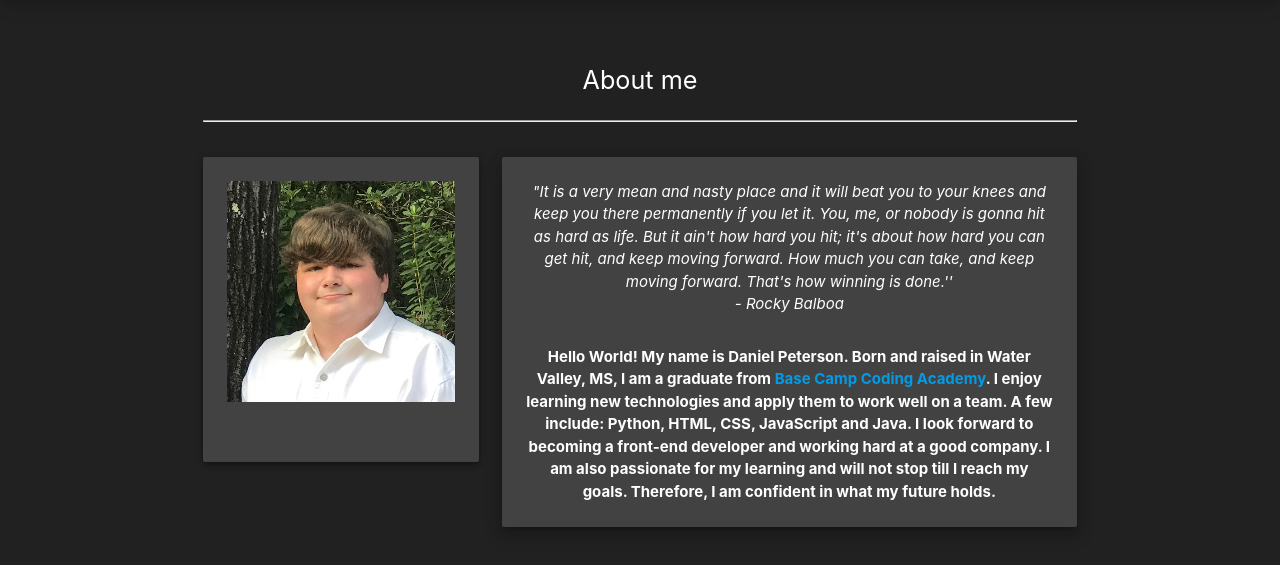
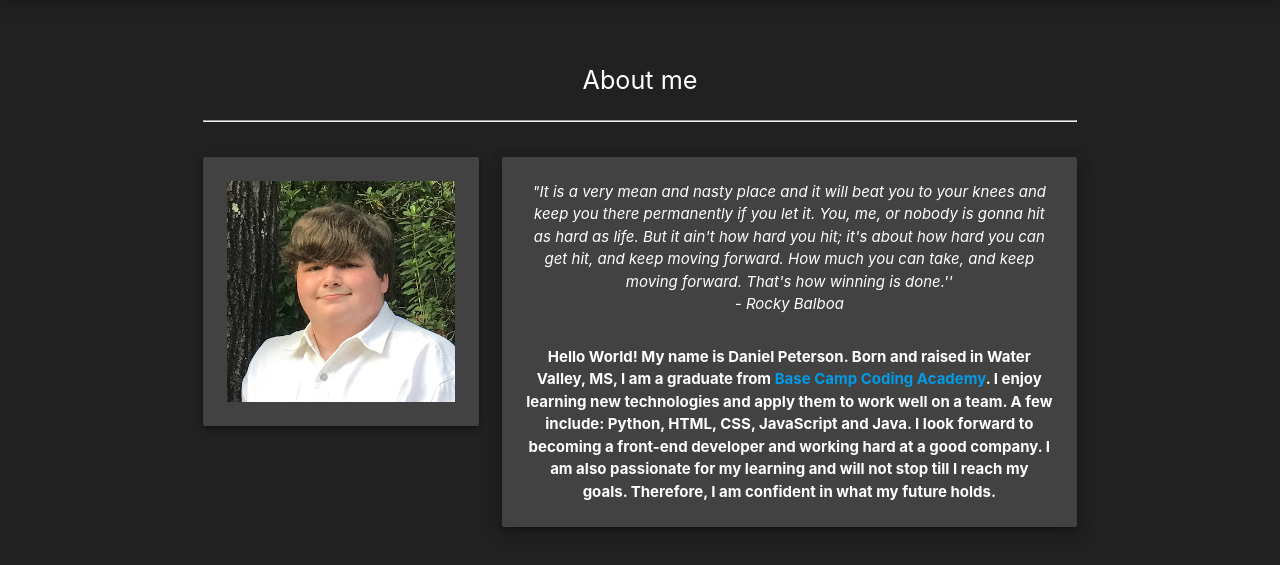
Before and after one commit to Dannyp123/Dannyp123.github.io, a plain HTML site: page index.html in a window 1280 px wide. Shown: the part 69-634 px from the top of the page. Drawn offline with nearby package versions, Linux system fonts and the light colour scheme.

Commit message:
Changed some styling

```diff
--- a/index.html
+++ b/index.html
@@ -63,7 +63,7 @@
             <div class="row">
                 <div class="col s12 m12 l4">
                     <div class="card grey darken-3 z-depth-2">
-                        <div style="padding-bottom: 4rem;" class="card-content white-text">
+                        <div class="card-content white-text">
                             <div class="card-image">
                                 <img src="images/profolio-img.jpg" />
                             </div>
```
